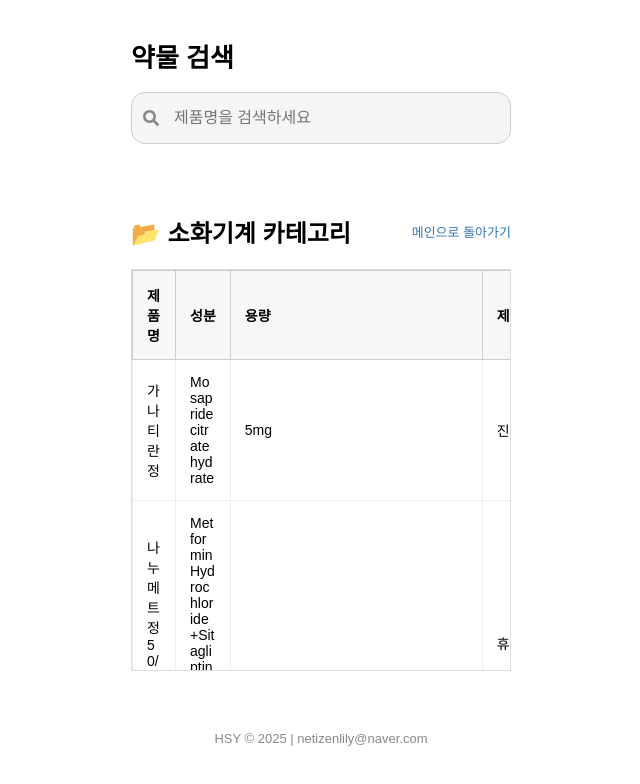
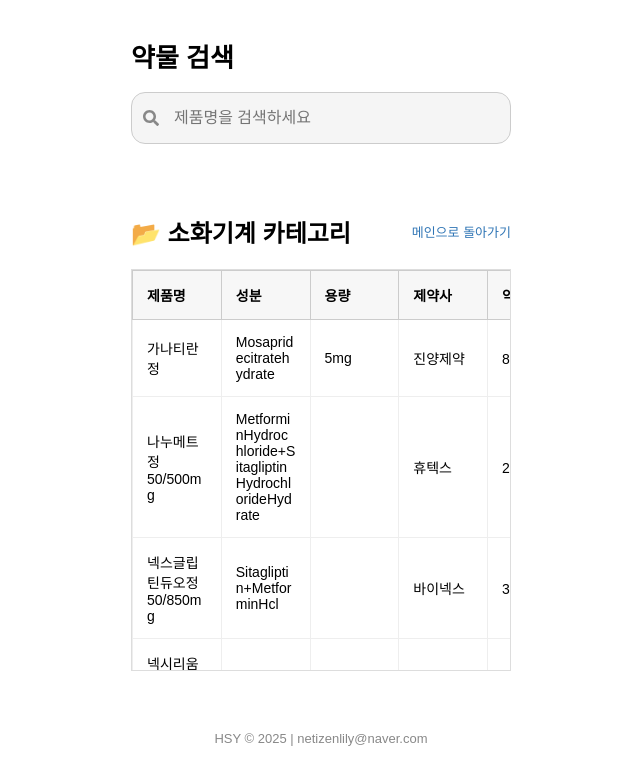
Before and after one commit to dasampharm/dasanpharm, a React (Create React App) app: page / in a window 1280 px wide. Both pictures are taken after a click on the button "소화기계". Shown: the top 784 px of the page, without its empty margins (319-959 px from the left). Built offline with nearby package versions, Linux system fonts and the light colour scheme.

Commit message:
testcase_3

```diff
--- a/src/App.js
+++ b/src/App.js
@@ -130,10 +130,10 @@
           )}
 
           <div style={{ overflowY: "auto", maxHeight: "400px", border: "1px solid #ddd" }}>
-            <table style={{ minWidth: "800px", borderCollapse: "collapse", fontSize: "14px", width: "100%" }}>
+            <table style={{ minWidth: "800px", borderCollapse: "collapse", fontSize: "14px", width: "100%", tableLayout: "fixed" }}>
               <thead>
                 <tr>
-                  <th style={{ position: "sticky", top: 0, left: 0, backgroundColor: "#f7f7f7", zIndex: 4, padding: "14px", border: "1px solid #ccc", textAlign: "left", whiteSpace: "normal", maxWidth: "6em", overflowWrap: "break-word", wordBreak: "break-word" }}>제품명</th>
+                  <th style={{ position: "sticky", top: 0, left: 0, backgroundColor: "#f7f7f7", zIndex: 4, padding: "14px", border: "1px solid #ccc", textAlign: "left", whiteSpace: "nowrap", maxWidth: "6em" }}>제품명</th>
                   {["성분", "용량", "제약사", "약가", "요율", "환산액", "품절", "비고"].map((label, i) => (
                     <th key={i} style={{ position: "sticky", top: 0, backgroundColor: "#f7f7f7", zIndex: 3, padding: "14px", border: "1px solid #ccc", textAlign: "left", whiteSpace: "nowrap" }}>{label}</th>
                   ))}
```
